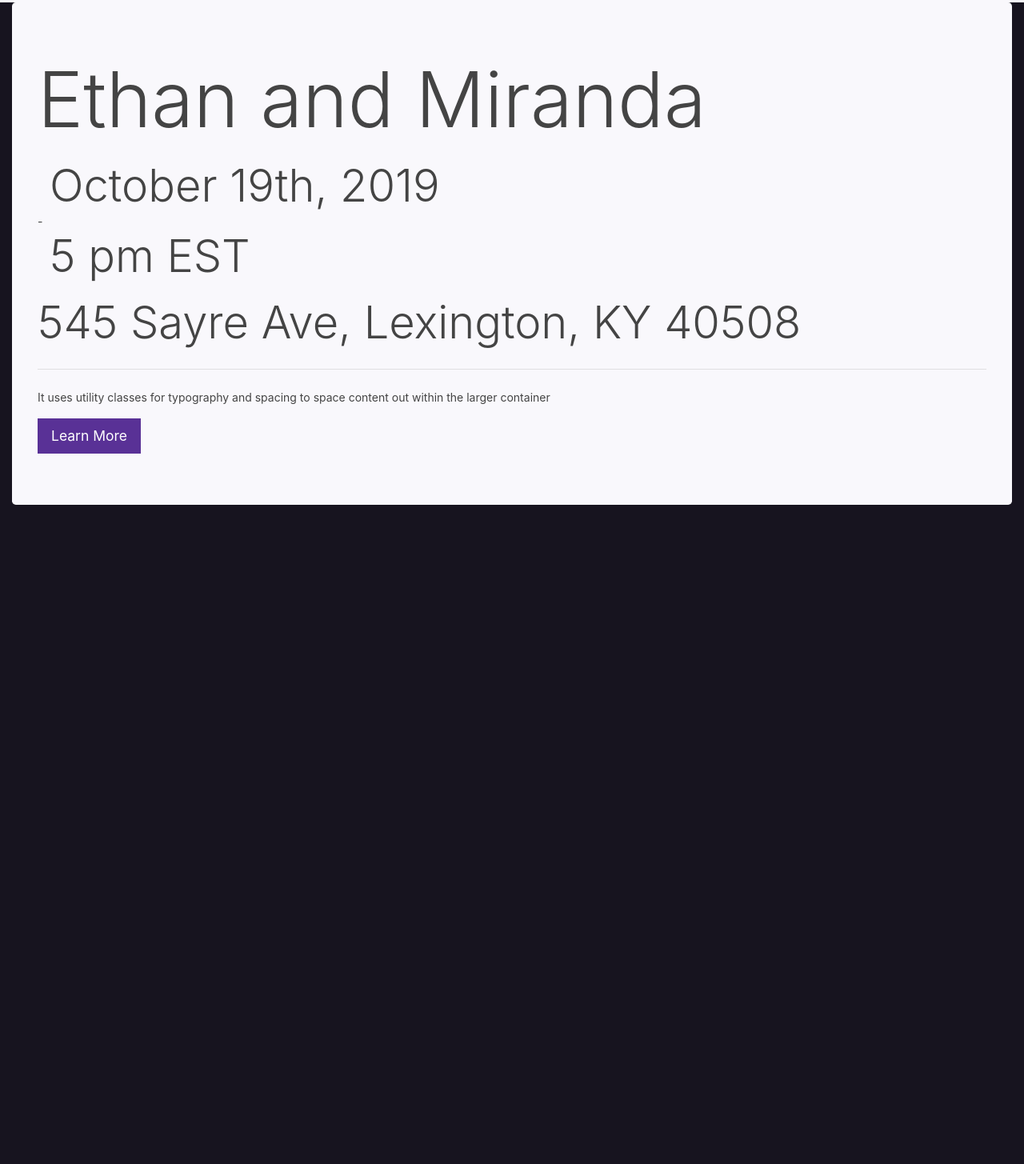
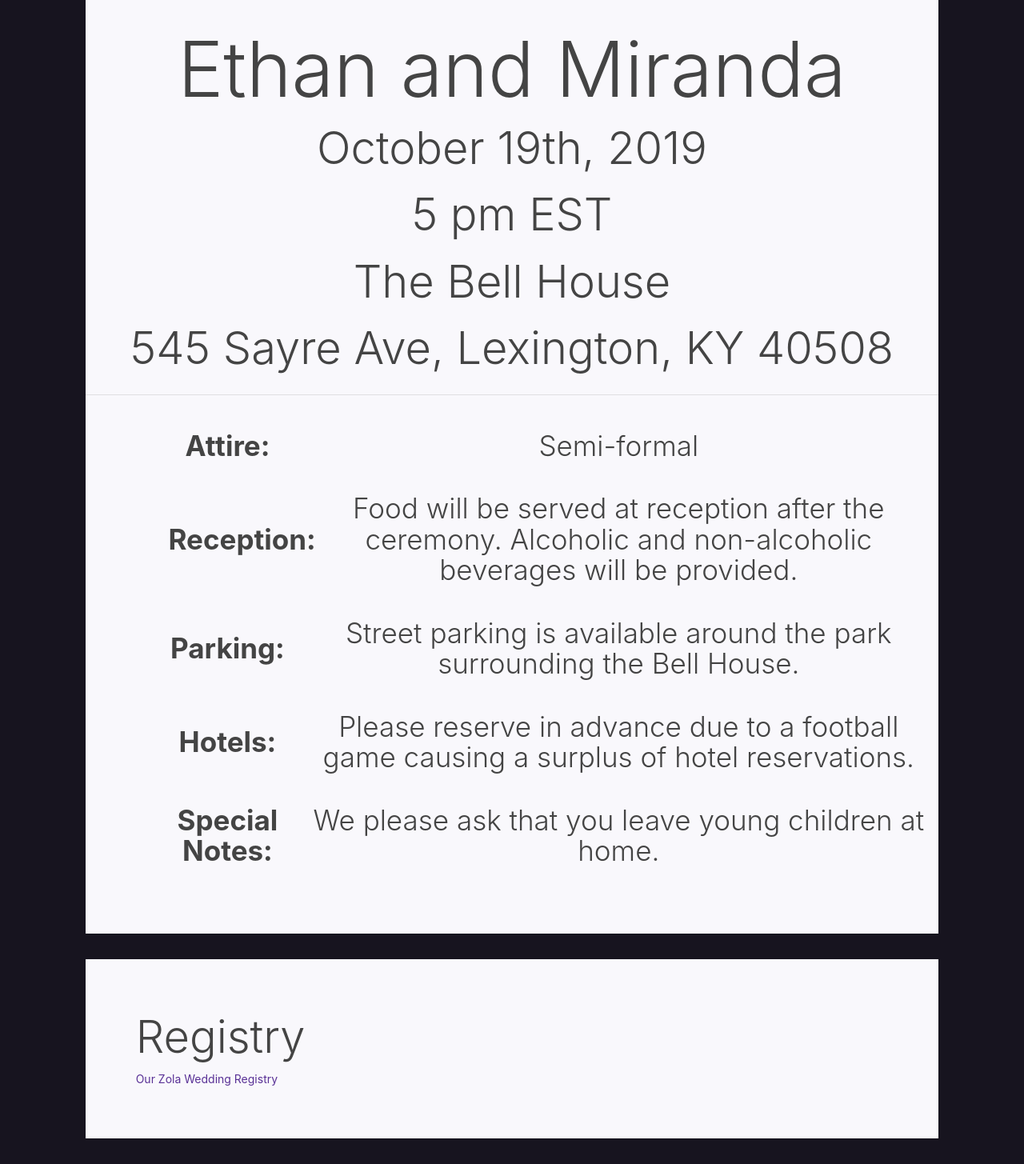
Before and after one commit to ethanandmiranda/ethanandmiranda.github.io, a plain HTML site: page index.html in a window 1280 px wide. Shown: the part 35-1490 px from the top of the page at 80% size. Before the commit the page ends 800 px from the top, so only its background shows below. Drawn offline with nearby package versions, Linux system fonts and the light colour scheme; a script that the page names is missing.

Commit message:
This is hopefully all we need.

```diff
--- a/index.html
+++ b/index.html
@@ -17,29 +17,70 @@
             margin: 0;
             padding: 0
         }
+        .display-5 {
+            font-size: 2.5em;
+            font-weight: 300;
+            line-height: 1.1;
+        }
+        .content .row {
+            padding-top: 20px;
+            padding-bottom: 20px;
+        }
     </style>
 </head>
 
 <body class="bg-dark">
     <div class="container-fluid">
         <div class="row">
-            <nav class="col-12 navbar navbar-expand-lg navbar-light bg-light">
+            <div class="jumbotron jumbotron-fluid bg-light text-center col-10 offset-1">
+                <h1 class="display-1">Ethan and Miranda</h1>
+                <div class="lead display-4">
+                    <p>October 19th, 2019</p>
+                    <p>5 pm EST</p>
+                    <p>The Bell House</p>
+                    <p>545 Sayre Ave, Lexington, KY 40508</p>
+                </div>
+                <hr class="my-4">
+                <div class="lead display-5 col-12 content">
+                    <div class="row align-items-center">
+                        <div class="col-2 offset-1 font-weight-bold">Attire: </div>
+                        <div class="col-9">Semi-formal</div>
+                    </div>
+                    <div class="row align-items-center">
+                        <div class="col-2 offset-1 font-weight-bold">Reception: </div>
+                        <div class="col-9">Food will be served at reception after the ceremony. Alcoholic and non-alcoholic beverages will be provided.</div>
+                    </div>
+                    <div class="row align-items-center">
+                        <div class="col-2 offset-1 font-weight-bold">Parking: </div>
+                        <div class="col-9">Street parking is available around the park surrounding the Bell House.</div>
+                    </div>
+                    <div class="row align-items-center">
+                        <div class="col-2 offset-1 font-weight-bold">Hotels:</div>
+                        <div class="col-9">
+                            Please reserve in advance due to a football game causing a surplus of hotel reservations.
+                        </div>
+                    </div>
+                    <div class="row align-items-center">
+                        <div class="col-2 offset-1 font-weight-bold">Special Notes:</div>
+                        <div class="col-9">We please ask that you leave young children at home.</div>
+                    </div>
+                </div>
+            </div>
 
-            </nav>
+            <div class="jumbotron jumbotron-fluid bg-light col-10 offset-1">
+                <div class="row ml-5">
+                    <h4 class="col-11 display-4">Registry</h5>
+                    <div class="col-11">
+                        <a class="zola-registry-embed" href="www.zola.com/registry/ethanandmiranda2019" data-registry-key="ethanandmiranda2019">
+                            Our Zola Wedding Registry
+                        </a>
+                    </div>
+                </div>
+            </div>
         </div>
-        <div class="jumbotron bg-light">
-            <h1 class="display-1">Ethan and Miranda</h1>
-            <p class="lead">
-                <div class="col-6 col-sm-12 display-4">October 19th, 2019</div>
-                -
-                <div class="col-6 col-sm-12 display-4">5 pm EST</div>
-            </p>
-            <p class="lead display-4">545 Sayre Ave, Lexington, KY 40508</p>
-            <hr class="my-4">
-            <p>It uses utility classes for typography and spacing to space content out within the larger container</p>
-            <a class="btn btn-primary btn-lg" href="#" role="button">Learn More</a>
-        </div>
+
     </div>
+    <script>!function(e,t,n){var s,a=e.getElementsByTagName(t)[0];e.getElementById(n)||(s=e.createElement(t),s.id=n,s.async=!0,s.src="https://widget.zola.com/js/widget.js",a.parentNode.insertBefore(s,a))}(document,"script","zola-wjs");</script>
 </body>
 
 </html>
```
